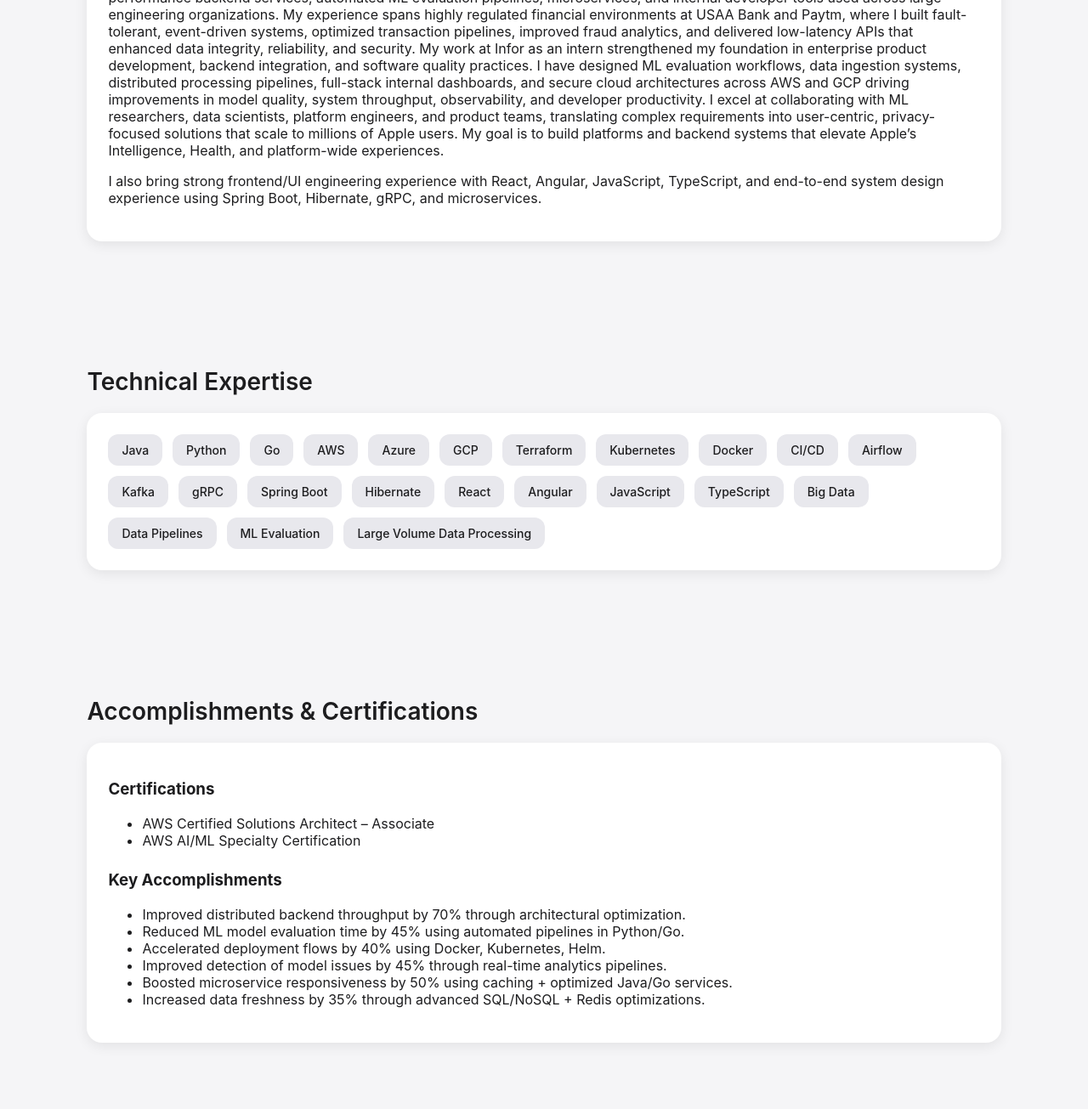
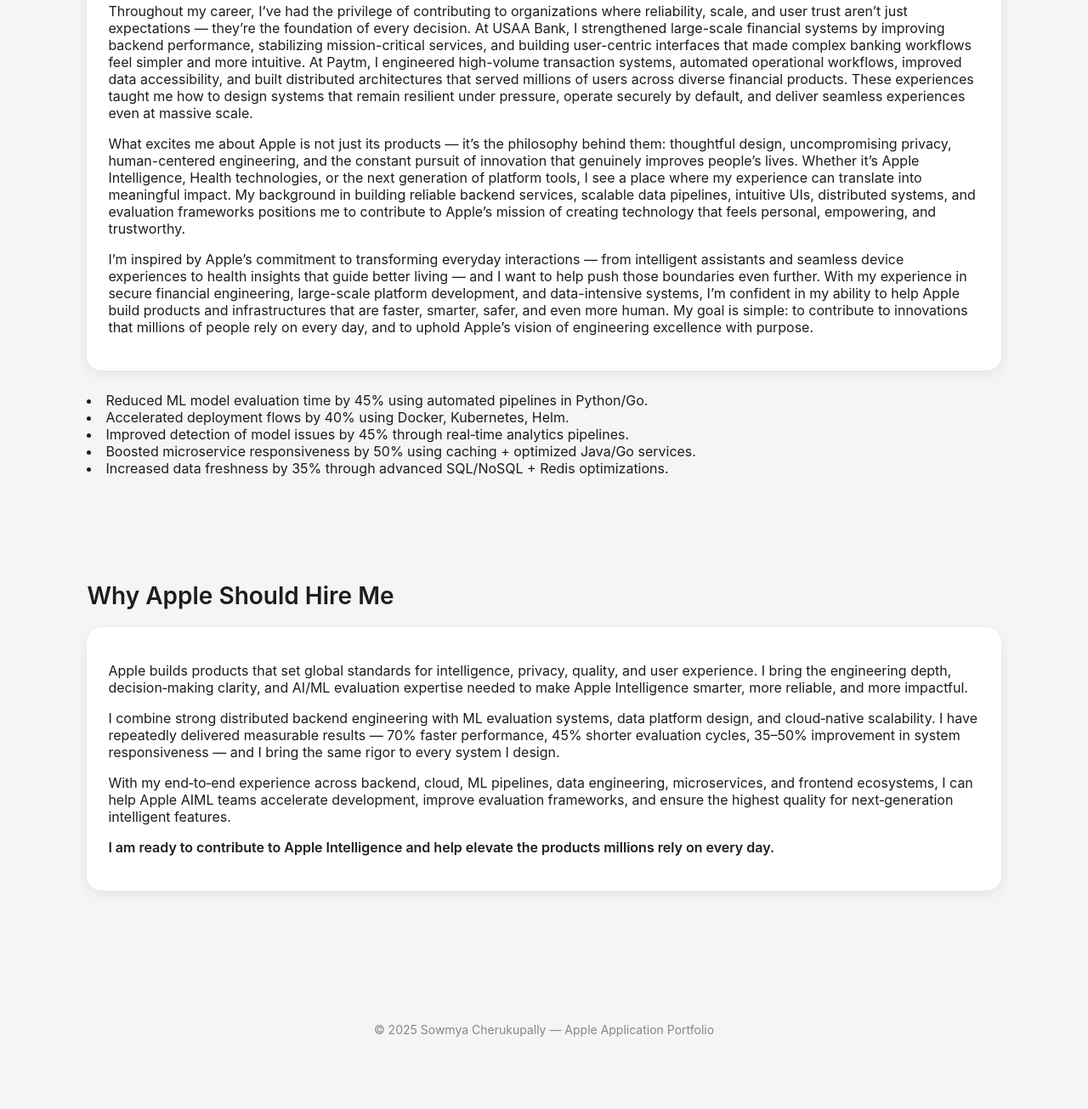
Before and after one commit to sowmyacherukupally/Cherukupally_Sowmya_Portfolio, a plain HTML site: page index.html in a window 1280 px wide. Shown: the part 335-1640 px from the top of the page at 85% size. After the commit the page ends 1585 px from the top, so only its background shows below. Drawn offline with Linux system fonts and the light colour scheme.

Commit message:
Update index.html

```diff
--- a/index.html
+++ b/index.html
@@ -78,66 +78,20 @@
   <h2>About Me</h2>
   <div class="card">
     <p>
-      I am a Full-Stack Engineer with 4+ years of experience designing scalable, secure, and distributed cloud-native systems across AI/ML platforms, health technologies, and financial services. I specialize in Python, Go, Java, Node.js, React, and TypeScript, building high-performance backend services, automated ML evaluation pipelines, microservices, and internal developer tools used across large engineering organizations.
-
-My experience spans highly regulated financial environments at USAA Bank and Paytm, where I built fault-tolerant, event-driven systems, optimized transaction pipelines, improved fraud analytics, and delivered low-latency APIs that enhanced data integrity, reliability, and security. My work at Infor as an intern strengthened my foundation in enterprise product development, backend integration, and software quality practices.
-
-I have designed ML evaluation workflows, data ingestion systems, distributed processing pipelines, full-stack internal dashboards, and secure cloud architectures across AWS and GCP driving improvements in model quality, system throughput, observability, and developer productivity. I excel at collaborating with ML researchers, data scientists, platform engineers, and product teams, translating complex requirements into user-centric, privacy-focused solutions that scale to millions of Apple users. My goal is to build platforms and backend systems that elevate Apple’s Intelligence, Health, and platform-wide experiences.
+      Apple builds products that set global standards for intelligence, privacy, quality, and user experience. I bring the engineering depth, decision-making clarity, and AI/ML evaluation expertise needed to make Apple Intelligence smarter, more reliable, and more impactful.
     </p>
     <p>
-      I also bring strong frontend/UI engineering experience with React, Angular, JavaScript, TypeScript,
-      and end-to-end system design experience using Spring Boot, Hibernate, gRPC, and microservices.
+      Throughout my career, I’ve had the privilege of contributing to organizations where reliability, scale, and user trust aren’t just expectations — they’re the foundation of every decision. At USAA Bank, I strengthened large-scale financial systems by improving backend performance, stabilizing mission-critical services, and building user-centric interfaces that made complex banking workflows feel simpler and more intuitive. At Paytm, I engineered high-volume transaction systems, automated operational workflows, improved data accessibility, and built distributed architectures that served millions of users across diverse financial products. These experiences taught me how to design systems that remain resilient under pressure, operate securely by default, and deliver seamless experiences even at massive scale.
     </p>
-  </div>
-</div>
-
-<!-- SKILLS -->
-<div class="section">
-  <h2>Technical Expertise</h2>
-  <div class="card">
-    <div class="skill-grid">
-      <div class="skill">Java</div>
-      <div class="skill">Python</div>
-      <div class="skill">Go</div>
-      <div class="skill">AWS</div>
-      <div class="skill">Azure</div>
-      <div class="skill">GCP</div>
-      <div class="skill">Terraform</div>
-      <div class="skill">Kubernetes</div>
-      <div class="skill">Docker</div>
-      <div class="skill">CI/CD</div>
-      <div class="skill">Airflow</div>
-      <div class="skill">Kafka</div>
-      <div class="skill">gRPC</div>
-      <div class="skill">Spring Boot</div>
-      <div class="skill">Hibernate</div>
-      <div class="skill">React</div>
-      <div class="skill">Angular</div>
-      <div class="skill">JavaScript</div>
-      <div class="skill">TypeScript</div>
-      <div class="skill">Big Data</div>
-      <div class="skill">Data Pipelines</div>
-      <div class="skill">ML Evaluation</div>
-      <div class="skill">Large Volume Data Processing</div>
-    </div>
-  </div>
-</div>
-
-<!-- PAGE 2: ACCOMPLISHMENTS + CERTIFICATIONS -->
-<div class="section" id="accomplishments">
-  <h2>Accomplishments & Certifications</h2>
-  <div class="card">
-    <h3>Certifications</h3>
-    <ul>
-      <li>AWS Certified Solutions Architect – Associate</li>
-      <li>AWS AI/ML Specialty Certification</li>
-    </ul>
-    <h3 style="margin-top:25px;">Key Accomplishments</h3>
-    <ul>
-      <li>Improved distributed backend throughput by 70% through architectural optimization.</li>
-      <li>Reduced ML model evaluation time by 45% using automated pipelines in Python/Go.</li>
+    <p>
+      What excites me about Apple is not just its products — it’s the philosophy behind them: thoughtful design, uncompromising privacy, human-centered engineering, and the constant pursuit of innovation that genuinely improves people’s lives. Whether it’s Apple Intelligence, Health technologies, or the next generation of platform tools, I see a place where my experience can translate into meaningful impact. My background in building reliable backend services, scalable data pipelines, intuitive UIs, distributed systems, and evaluation frameworks positions me to contribute to Apple’s mission of creating technology that feels personal, empowering, and trustworthy.
+    </p>
+    <p>
+      I’m inspired by Apple’s commitment to transforming everyday interactions — from intelligent assistants and seamless device experiences to health insights that guide better living — and I want to help push those boundaries even further. With my experience in secure financial engineering, large-scale platform development, and data-intensive systems, I’m confident in my ability to help Apple build products and infrastructures that are faster, smarter, safer, and even more human. My goal is simple: to contribute to innovations that millions of people rely on every day, and to uphold Apple’s vision of engineering excellence with purpose.
+    </p>
+  </div>   <li>Reduced ML model evaluation time by 45% using automated pipelines in Python/Go.</li>
       <li>Accelerated deployment flows by 40% using Docker, Kubernetes, Helm.</li>
-      <li>Improved detection of model issues by 45% through real-time analytics pipelines.</li>
+      <li>Improved detection of model issues by 45% through real‑time analytics pipelines.</li>
       <li>Boosted microservice responsiveness by 50% using caching + optimized Java/Go services.</li>
       <li>Increased data freshness by 35% through advanced SQL/NoSQL + Redis optimizations.</li>
     </ul>
@@ -150,19 +104,19 @@ I have designed ML evaluation workflows, data ingestion systems, distributed pro
   <div class="card">
     <p>
       Apple builds products that set global standards for intelligence, privacy, quality, and user experience.
-      I bring the engineering depth, decision-making clarity, and AI/ML evaluation expertise needed to make
+      I bring the engineering depth, decision‑making clarity, and AI/ML evaluation expertise needed to make
       Apple Intelligence smarter, more reliable, and more impactful.
     </p>
     <p>
       I combine strong distributed backend engineering with ML evaluation systems, data platform design,
-      and cloud-native scalability. I have repeatedly delivered measurable results — 70% faster performance,
+      and cloud‑native scalability. I have repeatedly delivered measurable results — 70% faster performance,
       45% shorter evaluation cycles, 35–50% improvement in system responsiveness — and I bring the same
       rigor to every system I design.
     </p>
     <p>
-      With my end-to-end experience across backend, cloud, ML pipelines, data engineering, microservices,
+      With my end‑to‑end experience across backend, cloud, ML pipelines, data engineering, microservices,
       and frontend ecosystems, I can help Apple AIML teams accelerate development, improve evaluation
-      frameworks, and ensure the highest quality for next-generation intelligent features.
+      frameworks, and ensure the highest quality for next‑generation intelligent features.
     </p>
     <p style="font-weight:600; margin-top:10px;">I am ready to contribute to Apple Intelligence and help elevate the products millions rely on every day.</p>
   </div>
```
